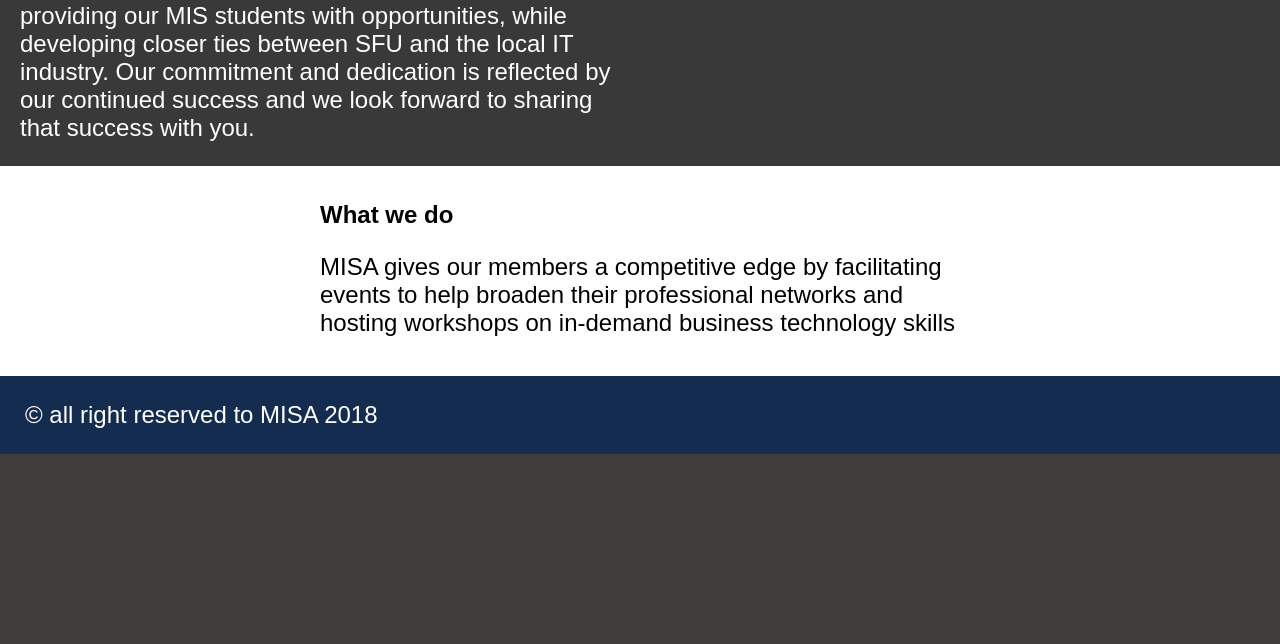
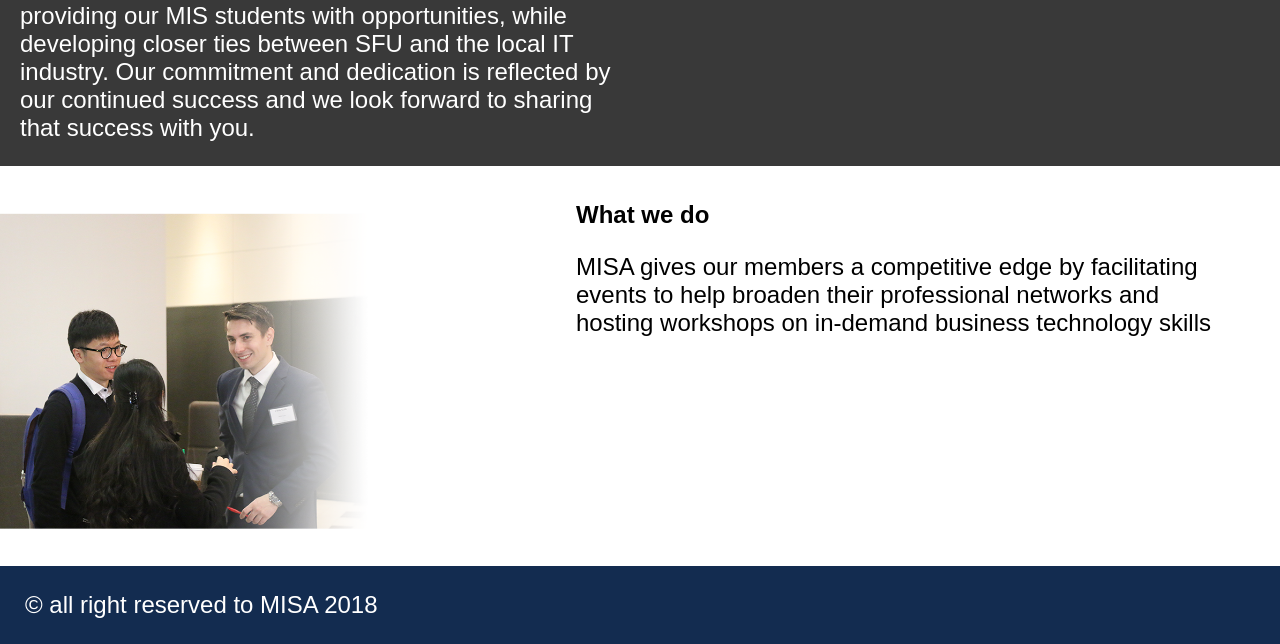
Before and after one commit to curtisho0718/MISA-Website-Redesign, a PHP site: page / in a window 1280 px wide. Shown: the part 1518-2162 px from the top of the page. Before the commit the page ends 1972 px from the top, so only its background shows below. Run offline with PHP 8.4, Linux system fonts and the light colour scheme.

Commit message:
adding what we do section

```diff
--- a/style/main.css
+++ b/style/main.css
@@ -67,7 +67,12 @@ img{
 }
 
 #what-we-do{
-    background:#fff;
+    background: url("../img/about_us.png");
+    width: 100%;
+    height: 50vh;
+    background-size: cover;
+
+
 }
 #what-we-do h1{
     color: #000;
@@ -78,9 +83,9 @@ img{
 
 #what-we-do div{
     width: 50%;
-    margin: 0 auto;
     padding-top: 15px;
     padding-bottom: 15px;
+    margin-left: 45%;
 }
 /*_________3. Typography_________  */
 .showcase_info h1{
@@ -210,6 +215,10 @@ width:50%;
     margin: 0 auto;
 }
 
+.two.cols.right{
+    margin-left: 25%;
+}
+
 
 @media(max-width: 992px){
     .toggle{
```
Also changed, not shown: img/about_us.png (added).
